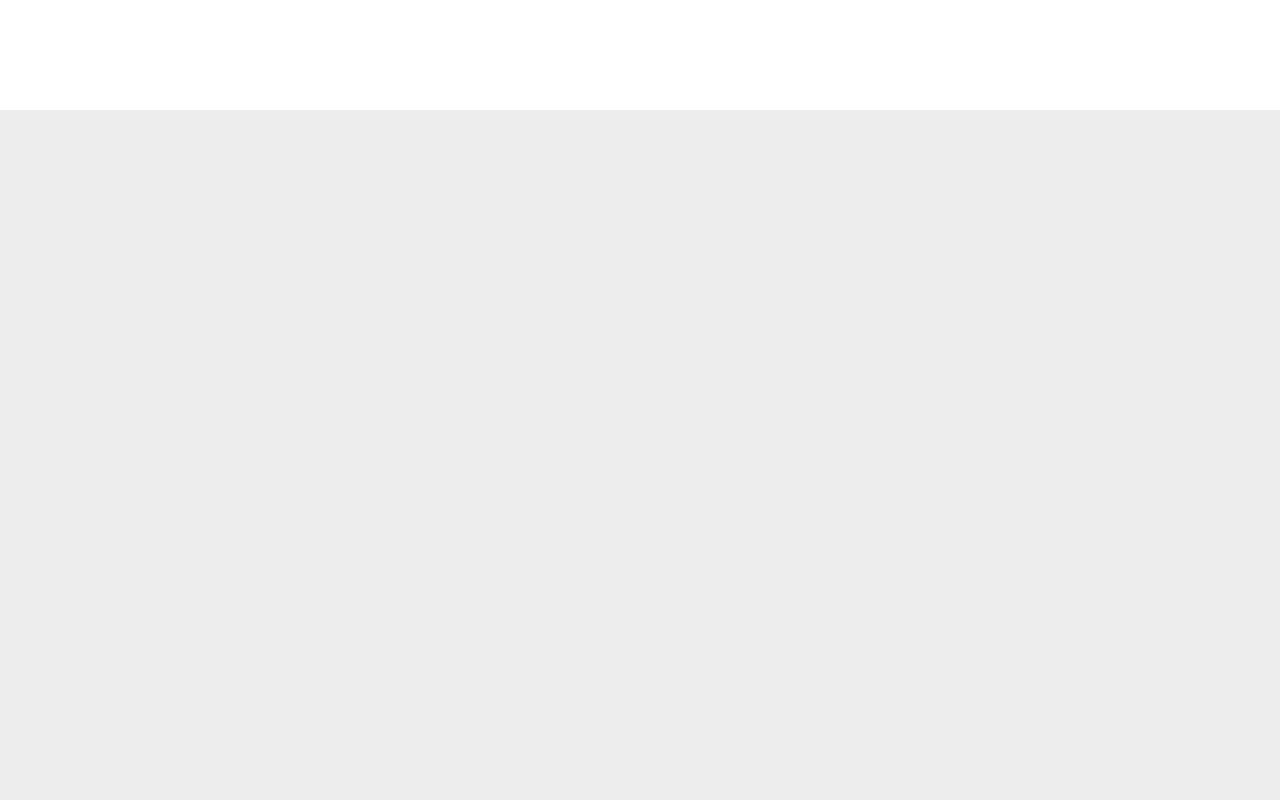
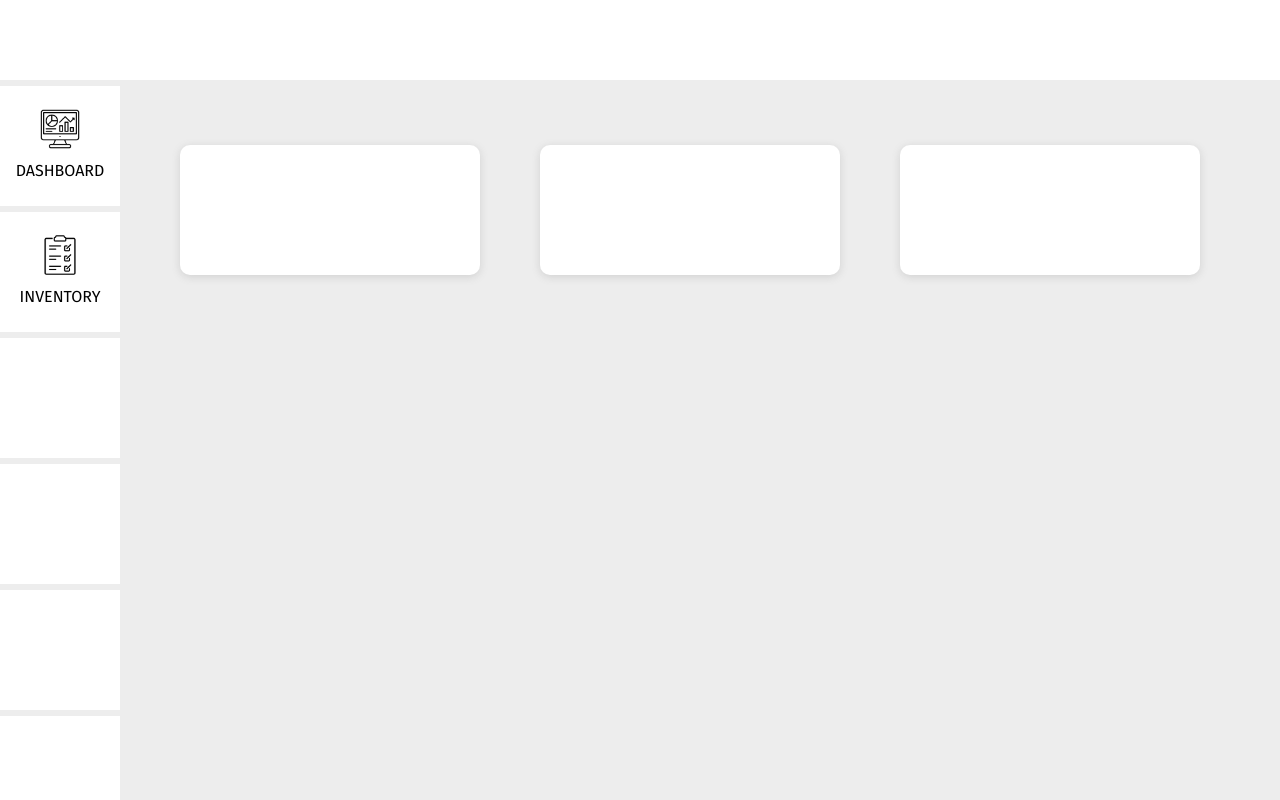
Before and after one commit to navrajkaler996/PrimeInventoryPro, a React (Vite) app in the folder client/: page / in a window 1280 px wide. Shown: the top 800 px of the page. Built offline with nearby package versions, Linux system fonts and the light colour scheme.

Commit message:
Basic navigation working

```diff
--- a/client/index.html
+++ b/client/index.html
@@ -3,13 +3,18 @@
   <head>
     <meta charset="UTF-8" />
     <link rel="icon" type="image/svg+xml" href="/vite.svg" />
+    <link rel="preconnect" href="https://fonts.googleapis.com">
+    <link rel="preconnect" href="https://fonts.gstatic.com" crossorigin>
+    <link href="https://fonts.googleapis.com/css2?family=Fira+Sans:wght@400;800&display=swap" rel="stylesheet">
     <meta name="viewport" content="width=device-width, initial-scale=1.0" />
     <title>Vite + React + TS</title>
 
     <style>
 
      body {
-      background-color: #EDEDED
+      background-color: #EDEDED;
+      font-family: 'Fira Sans', sans-serif;
+      text-transform: uppercase;
      }
     </style>
   </head>
--- a/client/src/App.tsx
+++ b/client/src/App.tsx
@@ -1,12 +1,40 @@
+import { useState } from 'react'
 import Header from './components/Header'
+import NavigationMenu from './components/NavigationMenu'
 import './index.css'
+import Dashboard from './pages/Dashboard'
+import Inventory from './pages/Inventory'
 function App() {
 
+  //State to store the value of current view.
+  const [currentView, setCurrentView] = useState<string>('dashboard')
+
+  //Function to track which view is clicked from the navigation menu.
+  const navigate = (view: string) => {
+    setCurrentView(view)
+  }
+
+
+  //Function to switch the view from navigation menu.
+  const switchView = () => {
+    switch (currentView) {
+      case "dashboard":
+        return <Dashboard />
+      case "inventory":
+        return <Inventory />
+      default:
+        break;
+    }
+  }
 
   return (
-
-      <Header />
-
+      <>
+        <Header />
+        <div id="content" className='flex flex-row'>
+          <NavigationMenu navigate={navigate} />
+          {switchView()}
+        </div>
+      </>
 
   )
 }
--- a/client/src/components/Header.tsx
+++ b/client/src/components/Header.tsx
@@ -2,7 +2,7 @@
 
 const Header:React.FC = () => {
 
-    return <div className="w-full h-110 bg-white">
+    return <div className="w-full h-80 bg-white">
 
 
     </div>
--- /dev/null
+++ b/client/src/components/NavigationMenu.tsx
@@ -0,0 +1,48 @@
+import Dashboard from "../assets/dashboard.png";
+import Inventory from "../assets/inventory.png";
+
+//Prop interface for NavigationMenuProps
+type NavigationMenuProps = {
+    navigate: Function;
+}
+
+//NavigationMenu, react functional component, that accepts 'navigate' function which switchs the view on the home.
+const NavigationMenu:React.FC<NavigationMenuProps> = ({navigate}) => {
+
+    return <div className="flex flex-col">
+        <div
+          id="dashboard"
+          className="flex flex-col justify-center items-center w-120 h-120 bg-white mt-[6px] cursor-pointer hover:bg-primary"
+          onClick={(e) => navigate(e?.currentTarget?.id)}
+          >
+
+            <img src={Dashboard} className="w-[40px] h-40[px]" />
+            <p className="mt-[10px]">Dashboard</p>
+        </div>
+        <div
+          id="inventory"
+          className="flex flex-col justify-center items-center w-120 h-120 bg-white mt-[6px] cursor-pointer hover:bg-primary"
+          onClick={(e) => navigate(e?.currentTarget?.id)}
+          >
+            <img src={Inventory} className="w-[40px] h-40[px]" />
+            <p className="mt-[10px]">Inventory</p>
+        </div>
+        <div className="w-120 h-120 bg-white mt-[6px]">
+
+        </div>
+        <div className="w-120 h-120 bg-white mt-[6px]">
+
+        </div>
+        <div className="w-120 h-120 bg-white mt-[6px]">
+
+        </div>
+        <div className="w-120 h-120 bg-white mt-[6px]">
+
+        </div>
+        <div className="w-120 h-120 bg-white mt-[6px]">
+
+        </div>
+    </div>
+}
+
+export default NavigationMenu;
--- /dev/null
+++ b/client/src/pages/Dashboard.tsx
@@ -0,0 +1,23 @@
+
+const Dashboard:React.FC = () => {
+
+    return <div id="dashboard-container" >
+        {/* Container for sales values */}
+        <div className="flex">
+            <div className="w-[300px] h-[130px] bg-white ml-[60px] mt-[65px] rounded-primary shadow-custom">
+
+            </div>
+
+            <div className="w-[300px] h-[130px] bg-white ml-[60px] mt-[65px] rounded-primary shadow-custom">
+
+            </div>
+
+            <div className="w-[300px] h-[130px] bg-white ml-[60px] mt-[65px] rounded-primary shadow-custom">
+
+            </div>
+        </div>
+
+    </div>
+}
+
+export default Dashboard;
--- /dev/null
+++ b/client/src/pages/Inventory.tsx
@@ -0,0 +1,7 @@
+const Inventory: React.FC = () => {
+
+    return <div>Inventory</div>
+
+}
+
+export default Inventory;
--- a/client/tailwind.config.js
+++ b/client/tailwind.config.js
@@ -7,10 +7,23 @@ export default {
       current: "currentColor",
       gray: "#EDEDED",
       white: "#FFF",
+      black: "#000",
+      primary: "#0FF8FF",
+    },
+
+    borderRadius: {
+      primary: "10px",
     },
     extend: {
       height: {
-        110: "110px",
+        80: "80px",
+        120: "120px",
+      },
+      width: {
+        120: "120px",
+      },
+      boxShadow: {
+        custom: "rgba(99, 99, 99, 0.2) 0px 2px 8px 0px",
       },
     },
   },
```
Also changed, not shown: client/src/assets/dashboard.png (added), client/src/assets/inventory.png (added).
